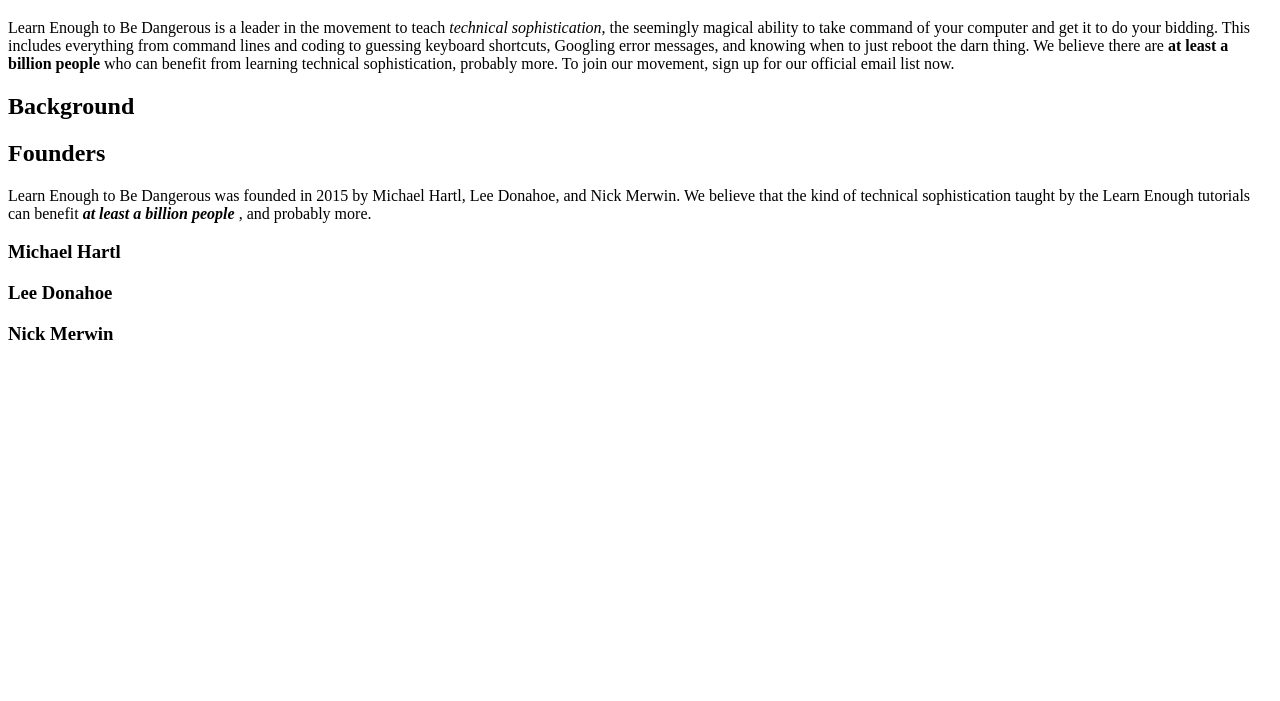
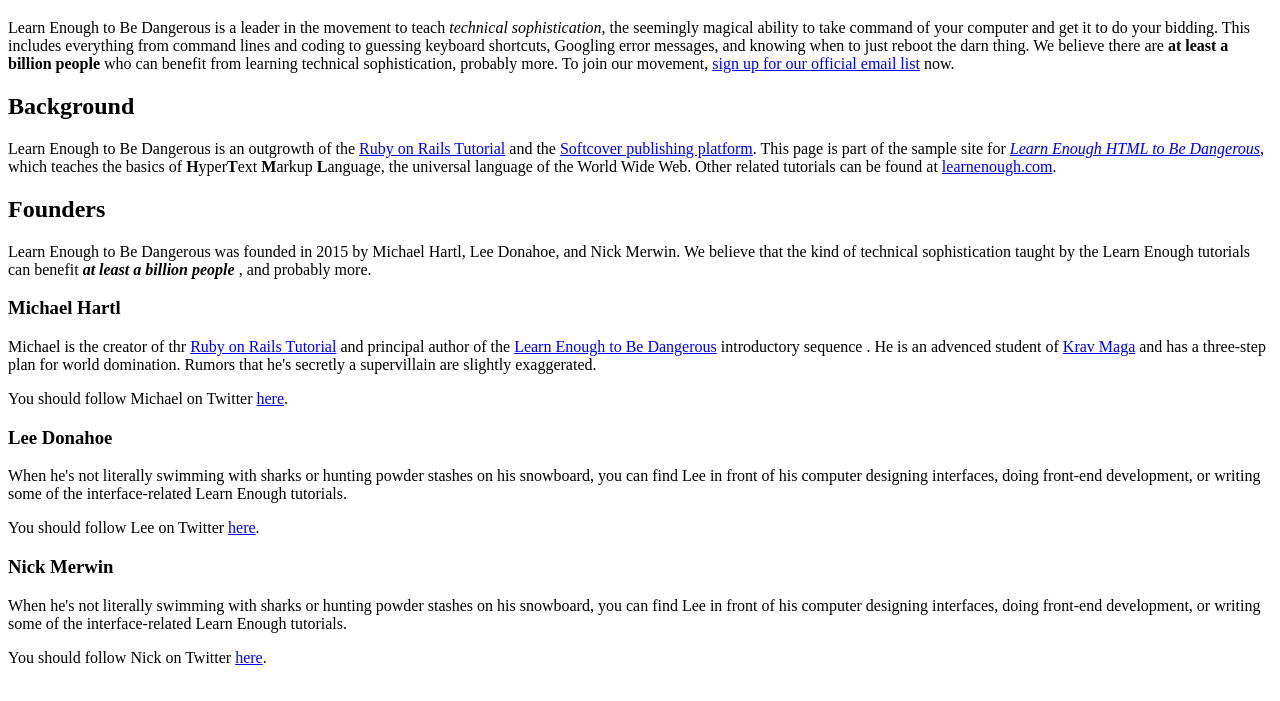
Before and after one commit to IsaacIsrael/sample_website, a plain HTML site: page index.html in a window 1280 px wide. Shown: the part 61-762 px from the top of the page. Drawn offline with Linux system fonts and the light colour scheme.

Commit message:
Add content to Index page

```diff
--- a/index.html
+++ b/index.html
@@ -7,14 +7,36 @@
 <body>
 	<h1>The Learn Enough Story</h1>
 	<p>
-    Learn Enough to Be Dangerous is a leader in the movement to teach <em> technical sophistication</em>, the seemingly magical ability to take command of your computer and get it to do your bidding. This includes everything from command lines and coding to guessing keyboard shortcuts, Googling error messages, and knowing when to just reboot the darn thing. We believe there are <strong> at least a billion people </strong> who can benefit from learning technical sophistication, probably more. To join our movement, sign up for our official email list now.
+		Learn Enough to Be Dangerous is a leader in the movement to teach <em> technical sophistication</em>, the seemingly magical ability to take command of your computer and get it to do your bidding. This includes everything from command lines and coding to guessing keyboard shortcuts, Googling error messages, and knowing when to just reboot the darn thing. We believe there are <strong> at least a billion people </strong> who can benefit from learning technical sophistication, probably more. To join our movement, <a href="http://learnenough.com/email">sign up for our official email list</a> now.
   </p>
 	<h2>Background</h2>
+	<p>
+		Learn Enough to Be Dangerous is an outgrowth of the <a href="http://railstutorial.org/">Ruby on Rails Tutorial</a> and the <a href="http://www.softcover.io/">Softcover publishing platform</a>. This page is part of the sample site for <a href="http://learnenough.com/html-tutorial"><em>Learn Enough HTML to Be Dangerous</em></a>, which teaches the basics of
+    <strong>H</strong>yper<strong>T</strong>ext <strong>M</strong>arkup <strong>L</strong>anguage, the universal language of the World Wide Web. Other related tutorials can be found at <a href="http://learnenough.com/">learnenough.com</a>.
+  </p>
 	<h2>Founders</h2>
 	<p>
-    Learn Enough to Be Dangerous was founded in 2015 by Michael Hartl, Lee Donahoe, and Nick Merwin. We believe that the kind of technical sophistication taught by the Learn Enough tutorials can benefit <em><strong> at least a billion people </strong></em>, and probably more.
+		Learn Enough to Be Dangerous was founded in 2015 by Michael Hartl, Lee Donahoe, and Nick Merwin. We believe that the kind of technical sophistication taught by the Learn Enough tutorials can benefit <em><strong> at least a billion people </strong></em>, and probably more.
   </p>
 	<h3>Michael Hartl</h3>
+	<p>
+		Michael is the creator of thr <a href="http://railstutorial.org/">Ruby on Rails Tutorial</a> and principal author of the  <a href="http://learnenough.com/">Learn Enough to Be Dangerous</a> introductory sequence . He is an advenced student of <a href="http://kravmaga.com/">Krav Maga</a> and has a three-step plan for world domination. Rumors that he's secretly a supervillain are slightly exaggerated.
+	</p>
+	<p>
+		You should follow Michael on Twitter <a href="http://twitter.com/mhartl" target="_blank">here</a>.
+  </p>
 	<h3>Lee Donahoe</h3>
+	<p>
+		When he's not literally swimming with sharks or hunting powder stashes on his snowboard, you can find Lee in front of his computer designing interfaces, doing front-end development, or writing some of the interface-related Learn Enough tutorials.
+  </p>
+  <p>
+  	You should follow Lee on Twitter <a href="https://twitter.com/leedonahoe" target="_blank">here</a>.
+  </p>
 	<h3>Nick Merwin</h3>
+	<p>
+		When he's not literally swimming with sharks or hunting powder stashes on his snowboard, you can find Lee in front of his computer designing interfaces, doing front-end development, or writing some of the interface-related Learn Enough tutorials.
+  </p>
+  <p>
+  	You should follow Nick on Twitter <a href="https://twitter.com/nickmerwin" target="_blank">here</a>.
+  </p>
 </html>
```
